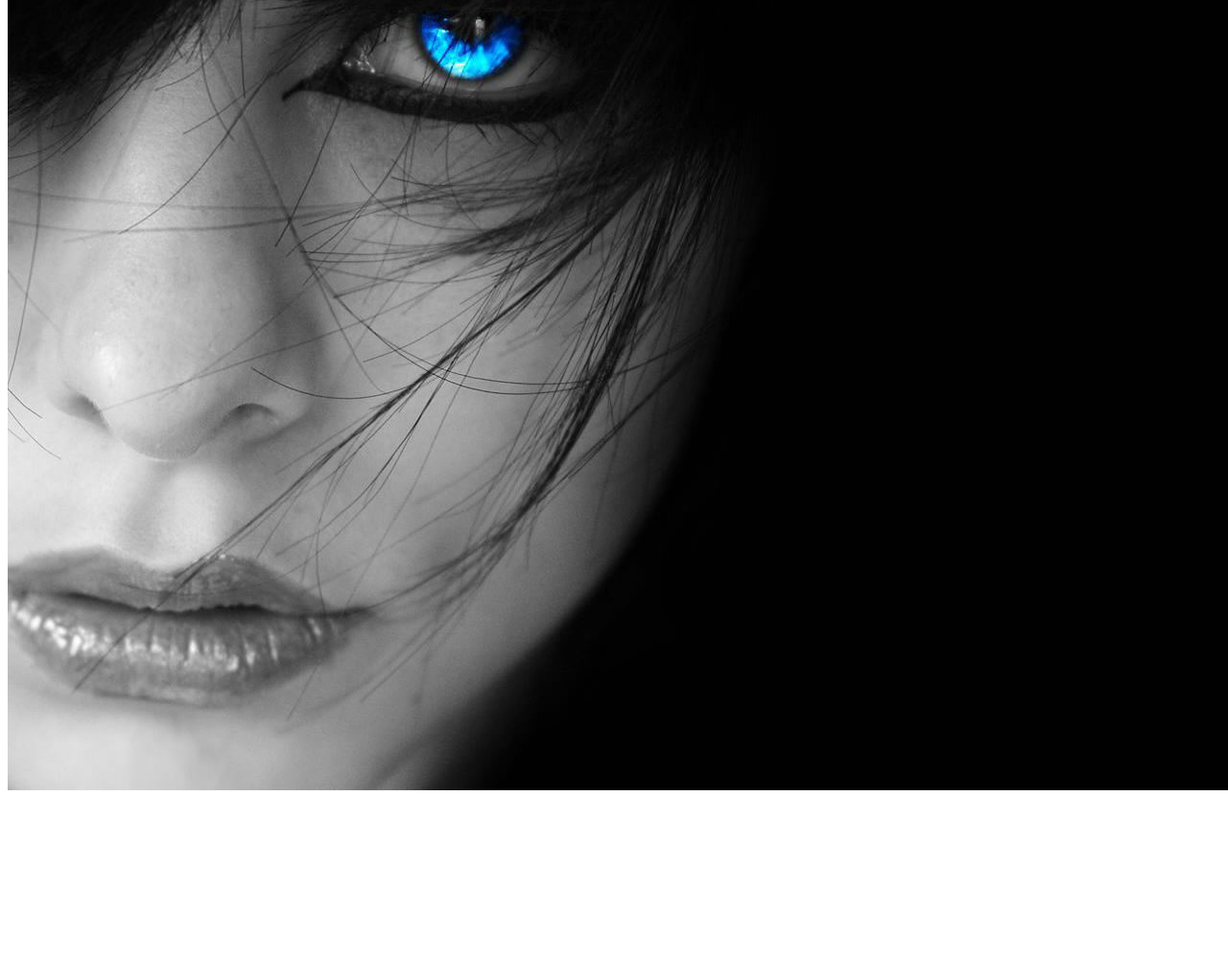
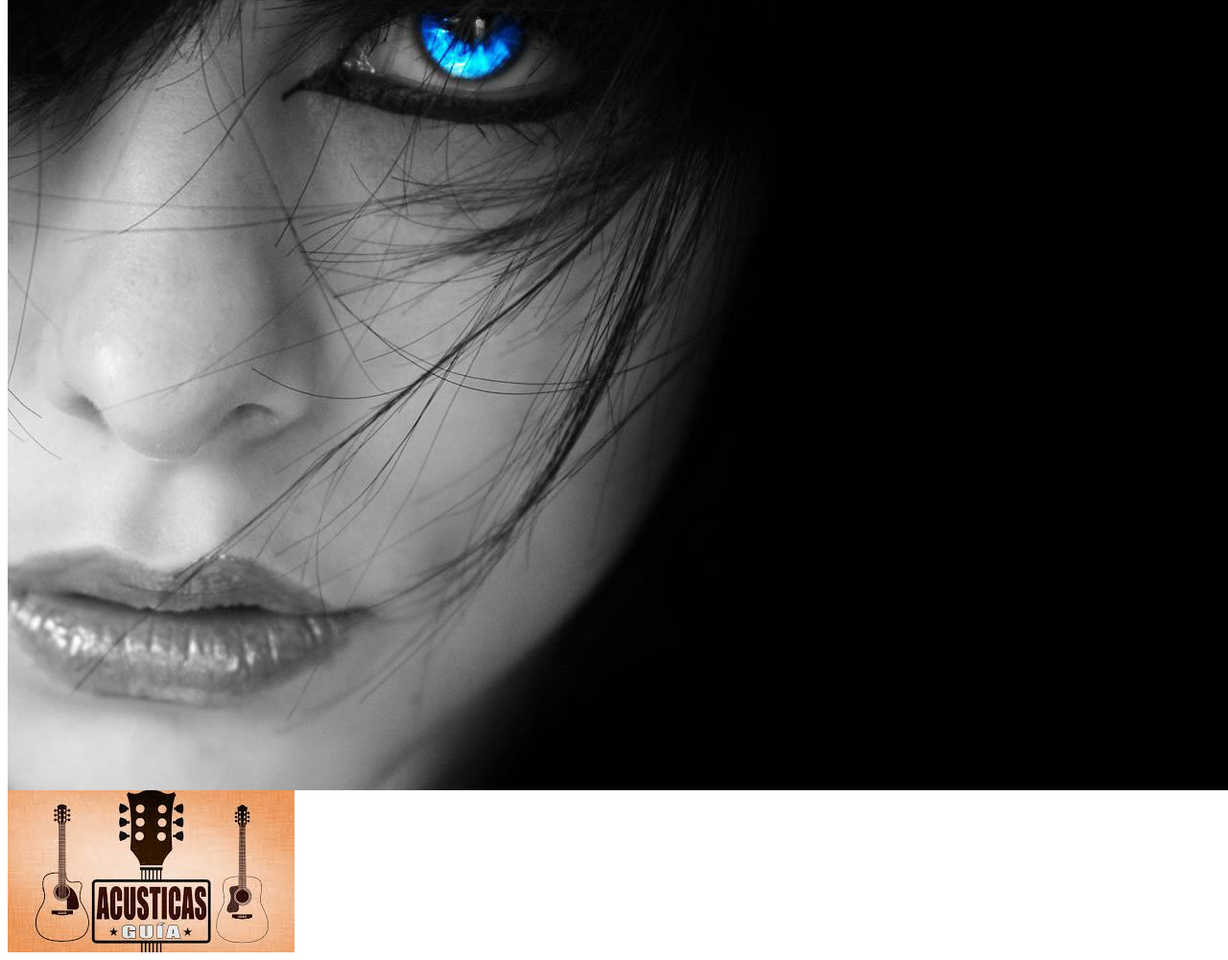
Before and after one commit to bulbix/invie-github, a plain HTML site: page index.html in a window 1280 px wide. Shown: the part 234-1235 px from the top of the page at 96% size. Before the commit the page ends 1066 px from the top, so only its background shows below. Drawn offline with Linux system fonts and the light colour scheme.

Commit message:
nueva version de indie

```diff
--- a/index.html
+++ b/index.html
@@ -4,5 +4,6 @@
     </head>
     <body>
         <img src="hero.jpg" alt="" />
+        <img src="acustica.jpg" alt="" />
     </body>
 </html>
```
Also changed, not shown: acustica.jpg (added).
